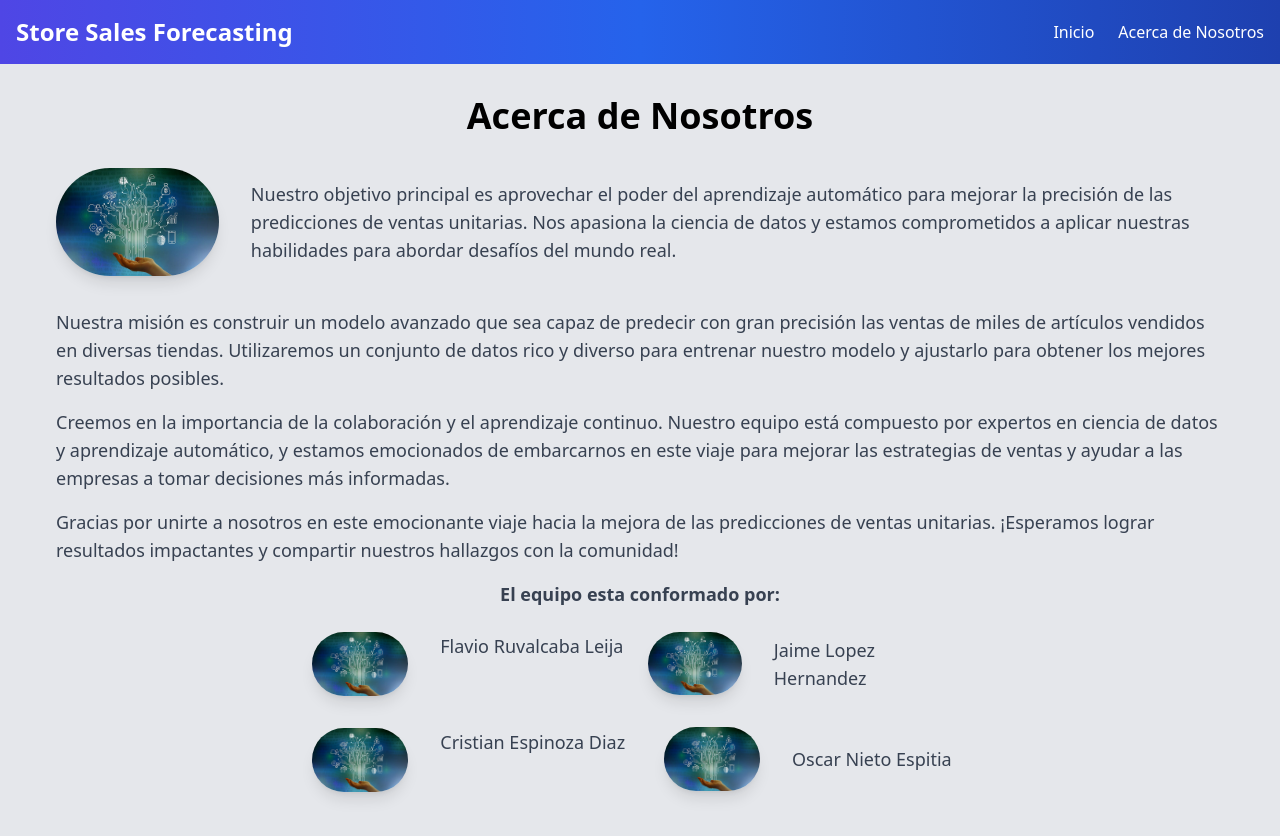
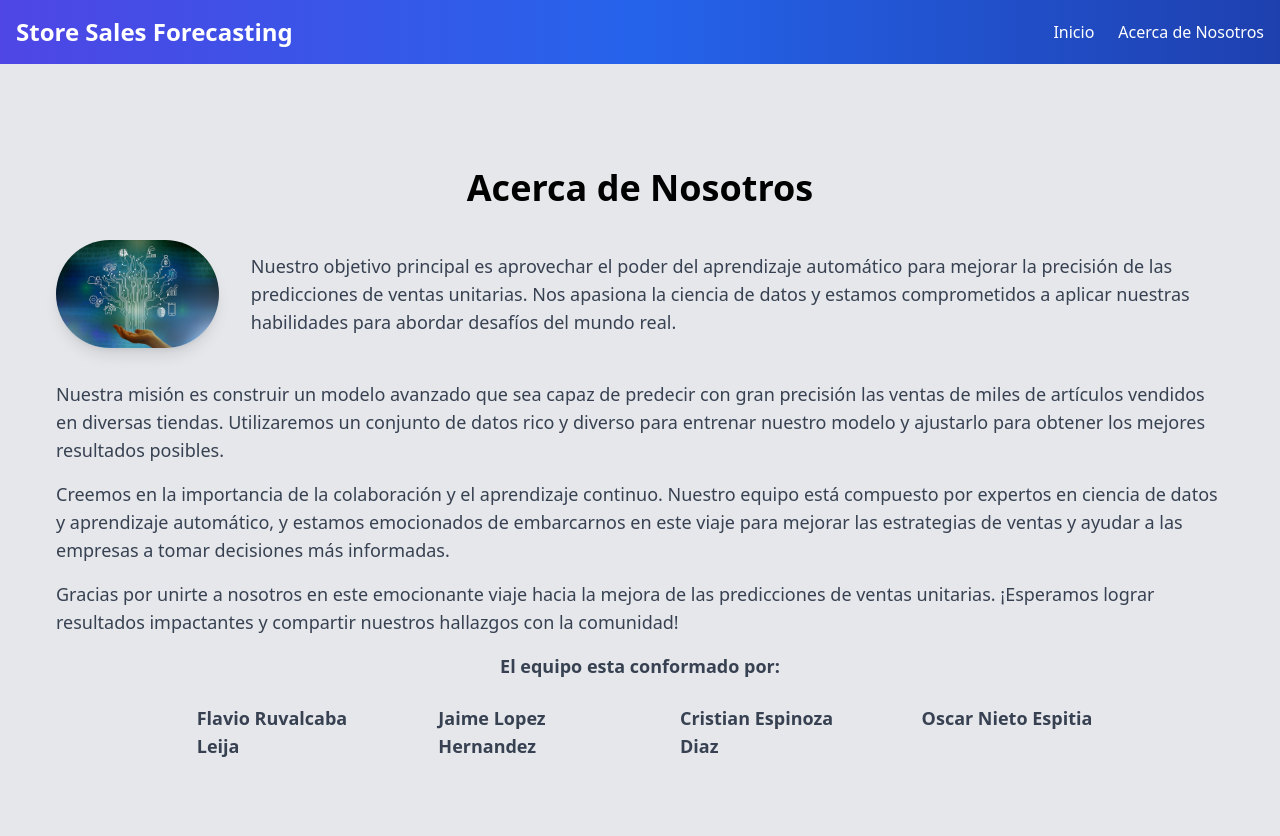
Before and after one commit to FlavioRr/StoreSalesForecastingTC3006C, a React (Vite) app in the folder front/: page /About-us in a window 1280 px wide. Shown: the top 836 px of the page. Built offline with nearby package versions, Linux system fonts and the light colour scheme.

Commit message:
front v1 finalizado

```diff
--- a/front/src/components/Navbar.jsx
+++ b/front/src/components/Navbar.jsx
@@ -11,24 +11,24 @@ const Navbar = () => {
           <div className="text-white text-2xl font-bold">Store Sales Forecasting</div>
           <ul className="flex space-x-6">
             <li>
-              <a
+              <button
                 className="text-white hover:text-gray-300 transition duration-300 ease-in-out"
 				onClick={() => {
 					navigate('/ProjectInfo');
 				}}
               >
                 Inicio
-              </a>
+              </button>
             </li>
             <li>
-              <a
+              <button
                 className="text-white hover:text-gray-300 transition duration-300 ease-in-out"
 				onClick={() => {
 					navigate('/About-us');
 				}}
               >
                 Acerca de Nosotros
-              </a>
+              </button>
             </li>
           </ul>
         </div>
--- a/front/src/pages/about-us.jsx
+++ b/front/src/pages/about-us.jsx
@@ -11,7 +11,7 @@ const Aboutus = () => {
     <div
       className={`min-h-screen ${corporateColors.background} flex flex-col items-center justify-center px-14`}
     >
-      <h1 className="text-4xl font-bold text-center mb-8">
+      <h1 className="text-4xl font-bold text-center mb-8 mt-10">
         Acerca de Nosotros
       </h1>
       <div className="flex flex-col md:flex-row items-center justify-center mb-8">
@@ -48,44 +48,39 @@ const Aboutus = () => {
       </strong>
 
       <div className="flex">
-        <div className="w-1/2 p-2 ">
+
+        <div className="w-1/4 p-2 ">
           <div className="flex flex-col md:flex-row  mb-8">
-            <div className="w-12 md:w-24">
-              <img src={IA} className="rounded-full w-full h-auto shadow-lg" />
-            </div>
-            <p className="text-gray-700 text-lg ml-0 md:ml-8">
+            <strong className="text-gray-700 text-lg ml-0 md:ml-8">
               Flavio Ruvalcaba Leija
-            </p>
-          </div>
-
-          <div className="flex flex-col md:flex-row mb-8">
-            <div className="w-12 md:w-24">
-              <img src={IA} className="rounded-full w-full h-auto shadow-lg" />
-            </div>
-            <p className="text-gray-700 text-lg ml-0 md:ml-8">
-              Cristian Espinoza Diaz
-            </p>
+            </strong>
           </div>
         </div>
-        <div className="w-1/2 p-2 ">
-          <div className="flex flex-col md:flex-row items-center justify-center mb-8">
-            <div className="w-12 md:w-24">
-              <img src={IA} className="rounded-full w-full h-auto shadow-lg" />
-            </div>
-            <p className="text-gray-700 text-lg ml-0 md:ml-8">
+
+		<div className="w-1/4 p-2 ">
+          <div className="flex flex-col md:flex-row  mb-8">
+            <strong className="text-gray-700 text-lg ml-0 md:ml-8">
               Jaime Lopez Hernandez
-            </p>
-          </div>
-
-          <div className="flex flex-col md:flex-row items-center justify-center mb-8">
-            <div className="w-12 md:w-24">
-              <img src={IA} className="rounded-full w-full h-auto shadow-lg" />
-            </div>
-            <p className="text-gray-700 text-lg ml-0 md:ml-8">
-              Oscar Nieto Espitia
-            </p>
+            </strong>
           </div>
         </div>
+
+		<div className="w-1/4 p-2 ">
+          <div className="flex flex-col md:flex-row  mb-8">
+            <strong className="text-gray-700 text-lg ml-0 md:ml-8">
+              Cristian Espinoza Diaz
+            </strong>
+          </div>
+        </div>
+
+		<div className="w-1/4 p-2 ">
+          <div className="flex flex-col md:flex-row  mb-8">
+            <strong className="text-gray-700 text-lg ml-0 md:ml-8">
+              Oscar Nieto Espitia
+            </strong>
+          </div>
+        </div>
+
       </div>
     </div>
   );
```
